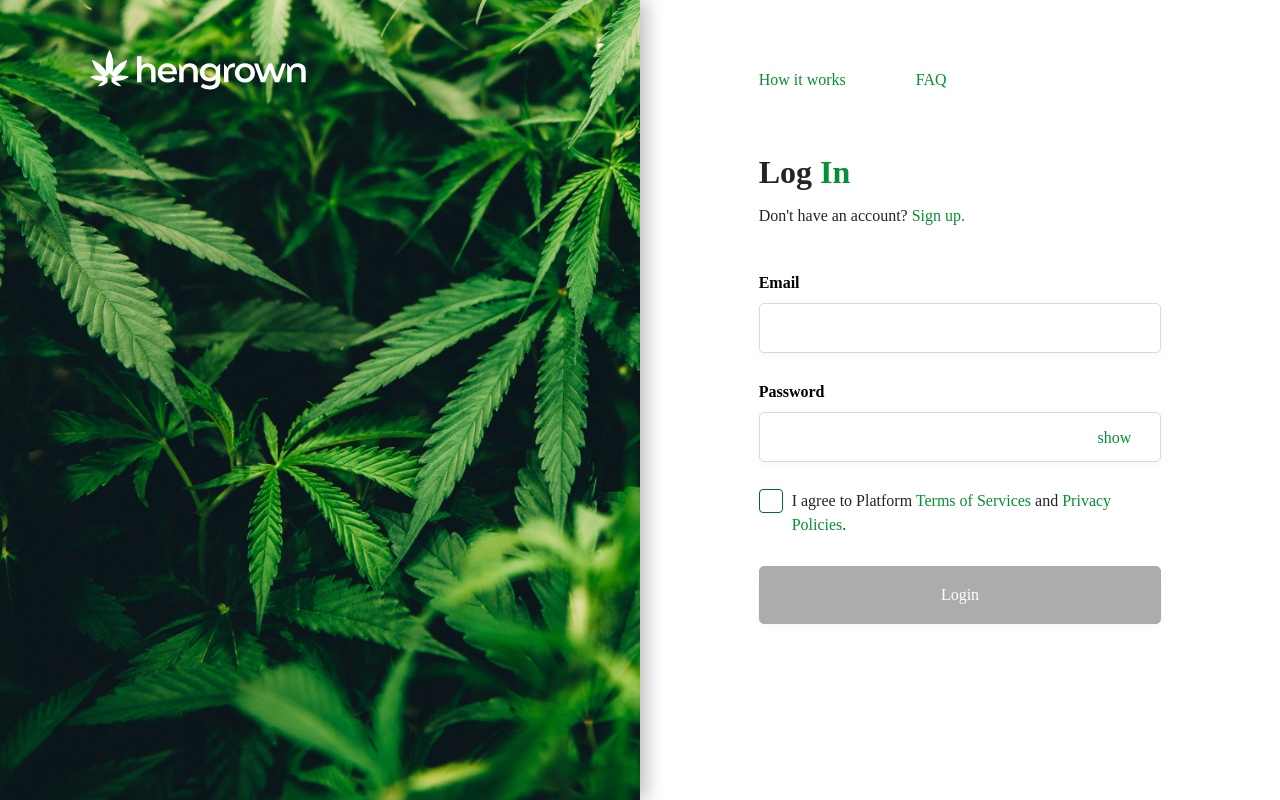
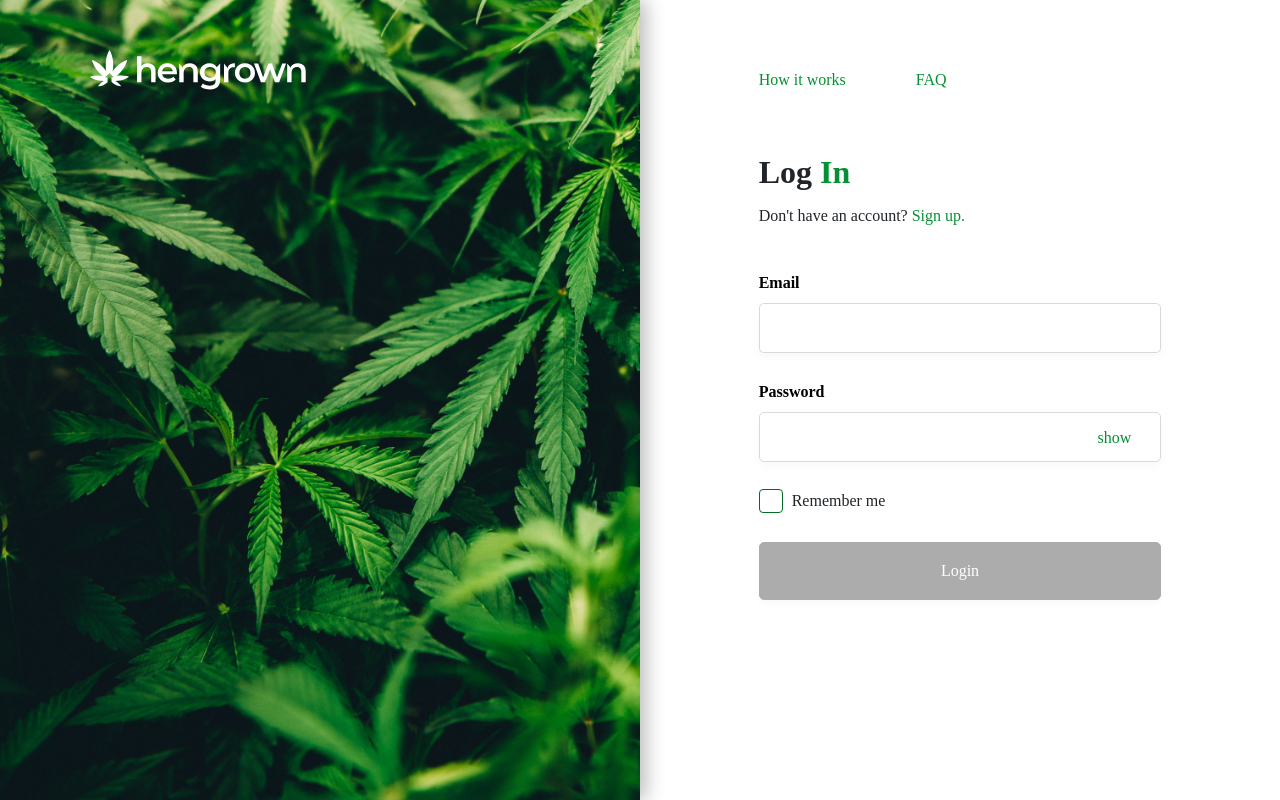
Before and after one commit to panther711/hengrown-frontend, a React (Create React App) app: page /login in a window 1280 px wide. Built offline with nearby package versions, Linux system fonts and the light colour scheme.

Commit message:
fix: :bug: fix validation for login and signup

```diff
--- a/src/pages/Login/Login.tsx
+++ b/src/pages/Login/Login.tsx
@@ -8,7 +8,7 @@ const Login: React.FC = () => {
   const [password, setPassword] = useState("");
   const [showPassword, setShowPassword] = useState(false);
   const [email, setEmail] = useState("");
-  const [agree, setAgree] = useState(false);
+  const [rememberme, setRememberMe] = useState(false);
   const [emailError, setEmailError] = useState("");
   const [passwordError, setPasswordError] = useState("");
   const [isFormValid, setIsFormValid] = useState(false);
@@ -19,7 +19,7 @@ const Login: React.FC = () => {
   };
   const handlePasswordChange = (event: React.ChangeEvent<HTMLInputElement>) => {
     setPassword(event.target.value);
-    validatePassword(event.target.value);
+    setIsFormValid(validateEmail(email) && validatePassword(event.target.value));
   };
 
   const handleShowPasswordClick = () => {
@@ -47,18 +47,12 @@ const Login: React.FC = () => {
     setEmailError("");
     return true;
   };
-  const changeFormValidState = () => {
-    setIsFormValid(validateEmail(email) && validatePassword(password) && agree);
-  };
   const handleEmailChange = (event: React.ChangeEvent<HTMLInputElement>) => {
     setEmail(event.target.value);
-    validateEmail(event.target.value);
+    setIsFormValid(validateEmail(event.target.value) && validatePassword(password));
   };
   const handleAgreeChange = (event: React.ChangeEvent<HTMLInputElement>) => {
-    setAgree(event.target.checked);
-    setIsFormValid(
-      validateEmail(email) && validatePassword(password) && event.target.checked
-    );
+    setRememberMe(event.target.checked);
   };
 
   return (
@@ -119,7 +113,6 @@ const Login: React.FC = () => {
                   type="email"
                   value={email}
                   onChange={handleEmailChange}
-                  onBlur={changeFormValidState}
                 />
               </Form.Group>
             </Col>
@@ -137,7 +130,6 @@ const Login: React.FC = () => {
                   type={showPassword ? "text" : "password"}
                   value={password}
                   onChange={handlePasswordChange}
-                  onBlur={changeFormValidState}
                 />
                 <Form.Text
                   className="hengrown-passwd-toggle-btn signup"
@@ -155,19 +147,11 @@ const Login: React.FC = () => {
                   className="hengrown-check signup"
                   color="success"
                   type="checkbox"
-                  checked={agree}
+                  checked={rememberme}
                   onChange={handleAgreeChange}
                   label={
                     <p className="hengrown-check-label signup">
-                      I agree to Platform{" "}
-                      <Nav.Link href="#" className="painted">
-                        Terms of Services
-                      </Nav.Link>{" "}
-                      and{" "}
-                      <Nav.Link href="#" className="painted">
-                        Privacy Policies
-                      </Nav.Link>
-                      .
+                      Remember me
                     </p>
                   }
                 />
--- a/src/pages/Signup/Signup.tsx
+++ b/src/pages/Signup/Signup.tsx
@@ -61,35 +61,34 @@ const Signup: React.FC = () => {
 
   const handleUsernameChange = (event: React.ChangeEvent<HTMLInputElement>) => {
     setUsername(event.target.value);
-    validateUsername(event.target.value);
-  };
-  const changeFormValidState = () => {
-    setIsFormValid(
-      validateUsername(username) &&
-        validateEmail(email) &&
-        validatePassword(password) &&
-        agree
-    );
+    setIsFormValid(validateUsername(event.target.value) &&
+      validateEmail(email) &&
+      validatePassword(password) &&
+      agree);
   };
 
   const handlePasswordChange = (event: React.ChangeEvent<HTMLInputElement>) => {
     setPassword(event.target.value);
-    validatePassword(event.target.value);
+    setIsFormValid(validateUsername(username) &&
+      validateEmail(email) &&
+      validatePassword(event.target.value) &&
+      agree);
   };
 
   const handleEmailChange = (event: React.ChangeEvent<HTMLInputElement>) => {
     setEmail(event.target.value);
-    validateEmail(event.target.value);
+    setIsFormValid(validateUsername(username) &&
+      validateEmail(event.target.value) &&
+      validatePassword(password) &&
+      agree);
   };
 
   const handleAgreeChange = (event: React.ChangeEvent<HTMLInputElement>) => {
     setAgree(event.target.checked);
-    setIsFormValid(
-      validateUsername(username) &&
-        validateEmail(email) &&
-        validatePassword(password) &&
-        event.target.checked
-    );
+    setIsFormValid(validateUsername(username) &&
+      validateEmail(email) &&
+      validatePassword(password) &&
+      event.target.checked);
   };
 
   return (
@@ -153,7 +152,6 @@ const Signup: React.FC = () => {
                   type="text"
                   value={username}
                   onChange={handleUsernameChange}
-                  onBlur={changeFormValidState}
                 />
               </Form.Group>
             </Col>
@@ -169,7 +167,6 @@ const Signup: React.FC = () => {
                   type="email"
                   value={email}
                   onChange={handleEmailChange}
-                  onBlur={changeFormValidState}
                 />
               </Form.Group>
             </Col>
@@ -187,7 +184,6 @@ const Signup: React.FC = () => {
                   type={showPassword ? "text" : "password"}
                   value={password}
                   onChange={handlePasswordChange}
-                  onBlur={changeFormValidState}
                 />
                 <Form.Text
                   className="hengrown-passwd-toggle-btn signup"
@@ -232,7 +228,7 @@ const Signup: React.FC = () => {
                 className="hengrown-button signup"
                 disabled={!isFormValid}
               >
-                Signup
+                Create my account
               </Button>
             </Col>
           </Row>
```
